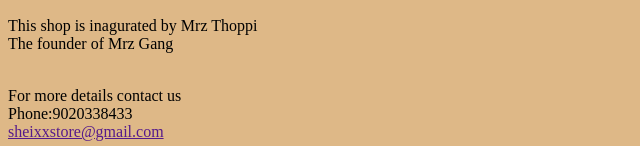
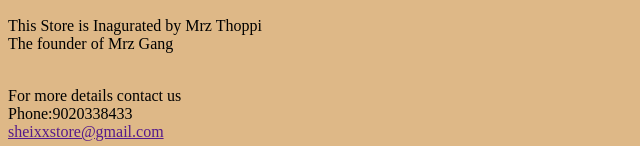
Before and after one commit to speedojake76-beep/my-website, a plain HTML site: page testwebsite.html in a window 1280 px wide. Shown: the part 684-830 px from the top of the page, 0-640 px from the left. Drawn offline with Linux system fonts and the light colour scheme.

Commit message:
Update testwebsite.html

```diff
--- a/testwebsite.html
+++ b/testwebsite.html
@@ -24,7 +24,7 @@
     <h4>Mrz Thoppi</h4>
     <img src="images.webp"height="200" width="200">
     <p>
-        This shop is inagurated by Mrz Thoppi<br>
+        This Store is Inagurated by Mrz Thoppi<br>
         The founder of Mrz Gang
     </p>
 <br>
```
